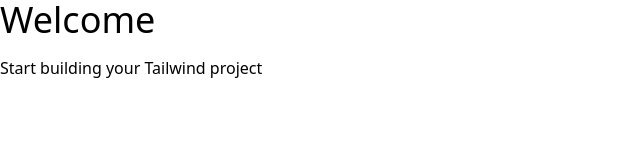
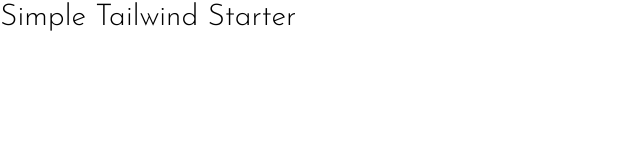
Before and after one commit to yerrapragada011/loopstudios, a website: page index.html in a window 1280 px wide. Shown: the whole page, without its empty margins (0-640 px from the left). Drawn offline with Linux system fonts and the light colour scheme; a web font is replaced by a local one.

Commit message:
Setup & Config

```diff
--- a/index.html
+++ b/index.html
@@ -4,11 +4,16 @@
     <meta charset="UTF-8" />
     <meta http-equiv="X-UA-Compatible" content="IE=edge" />
     <meta name="viewport" content="width=device-width, initial-scale=1.0" />
+    <link rel="preconnect" href="https://fonts.googleapis.com" />
+    <link rel="preconnect" href="https://fonts.gstatic.com" crossorigin />
+    <link
+      href="https://fonts.googleapis.com/css2?family=Alata&family=Bai+Jamjuree:wght@400;600&family=Josefin+Sans:wght@300&family=Tapestry&display=swap"
+      rel="stylesheet"
+    />
     <link rel="stylesheet" href="css/style.css" />
     <title>Simple Tailwind Starter</title>
   </head>
   <body>
-    <h1 class="text-4xl mb-4">Welcome</h1>
-    <p>Start building your Tailwind project</p>
+    <h1 class="text-3xl">Simple Tailwind Starter</h1>
   </body>
 </html>
--- a/tailwind.config.js
+++ b/tailwind.config.js
@@ -1,7 +1,18 @@
 module.exports = {
   content: ['./*.html'],
   theme: {
-    extend: {},
+    screens: {
+      sm: '480px',
+      md: '768px',
+      lg: '976px',
+      xl: '1440px',
+    },
+    extend: {
+      fontFamily: {
+        sans: ['Josefin Sans', 'sans-serif'],
+        alata: ['Alata'],
+      },
+    },
   },
   plugins: [],
-}
+};
```
Also changed, not shown: css/style.css, 1 other file.
